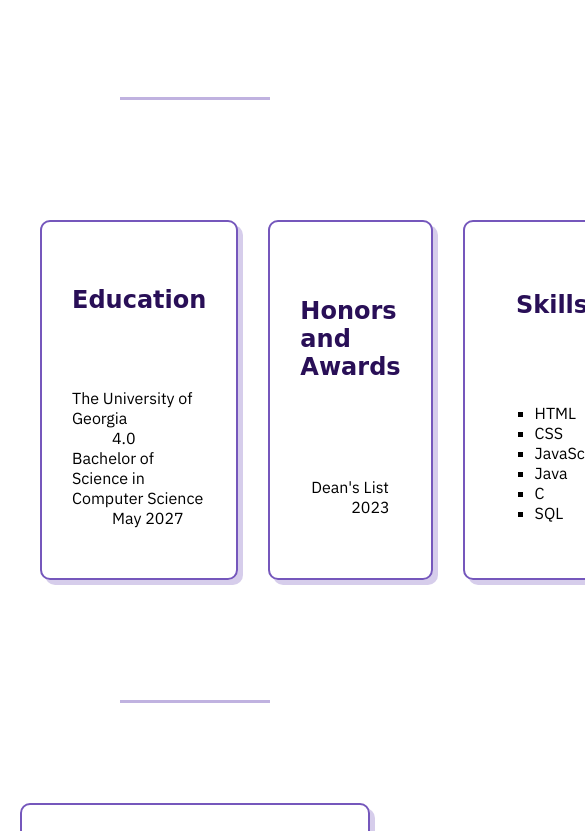
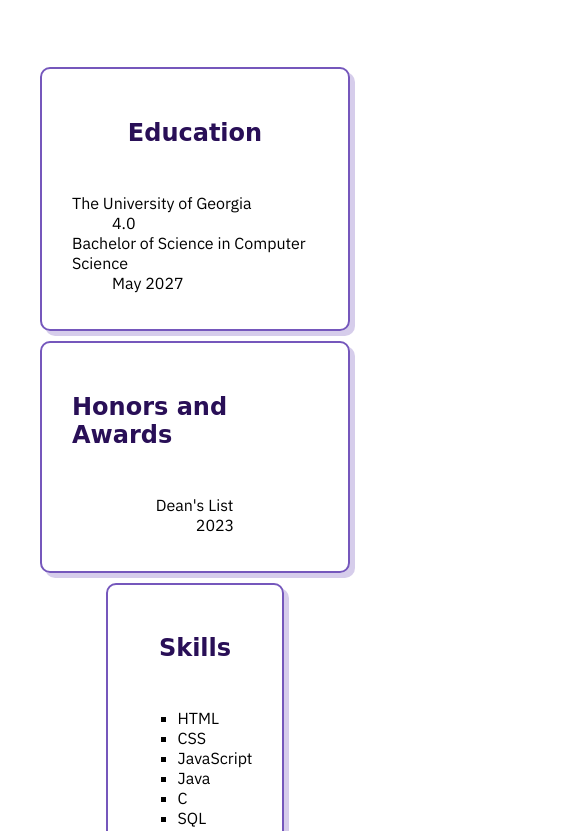
Before and after one commit to jaslenele/jaslenele.github.io, a website: page index.html in a window 390 px wide. Shown: the part 536-1367 px from the top of the page, 585 px wide, since content can reach past the window. Drawn offline with Linux system fonts and the light colour scheme; a web font is replaced by a local one.

Commit message:
reflection

```diff
--- a/css/style.css
+++ b/css/style.css
@@ -10,8 +10,7 @@
 
 /****************   Nav Section **********************/
 #spacer {
-  margin: 100px;
-  border-bottom: 3px solid rgba(117, 87, 188, 0.455);
+  margin: 50px;
 }
 
 nav {
@@ -225,7 +224,7 @@
     flex-direction: column;
   }
 
-  .three-col {
+  .three-col, #boxes {
     display: grid;
     grid-template-columns: 1fr;
     gap: 10px;
```
Also changed, not shown: contact.html (+1 -1 lines), index.html (+1 -2 lines).
